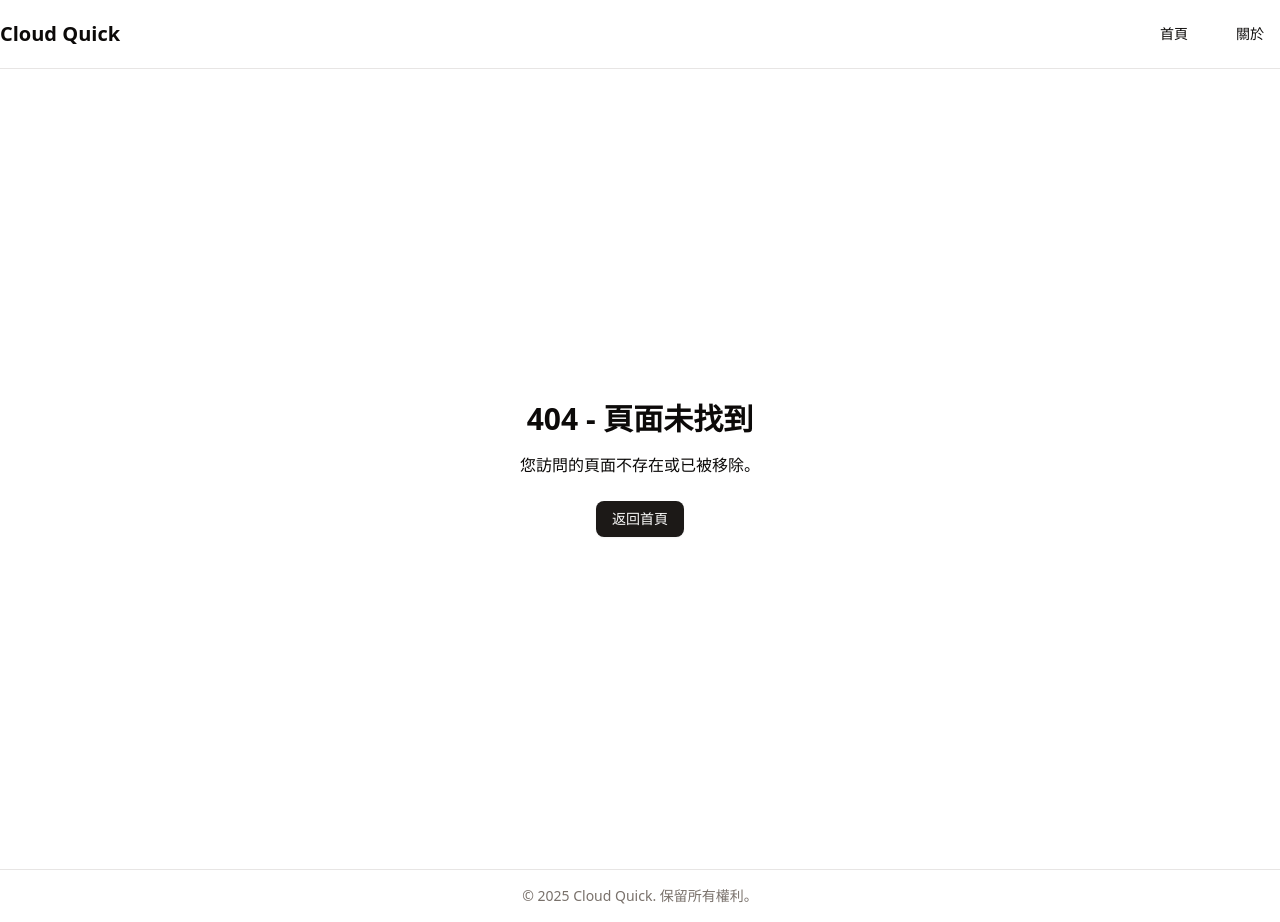
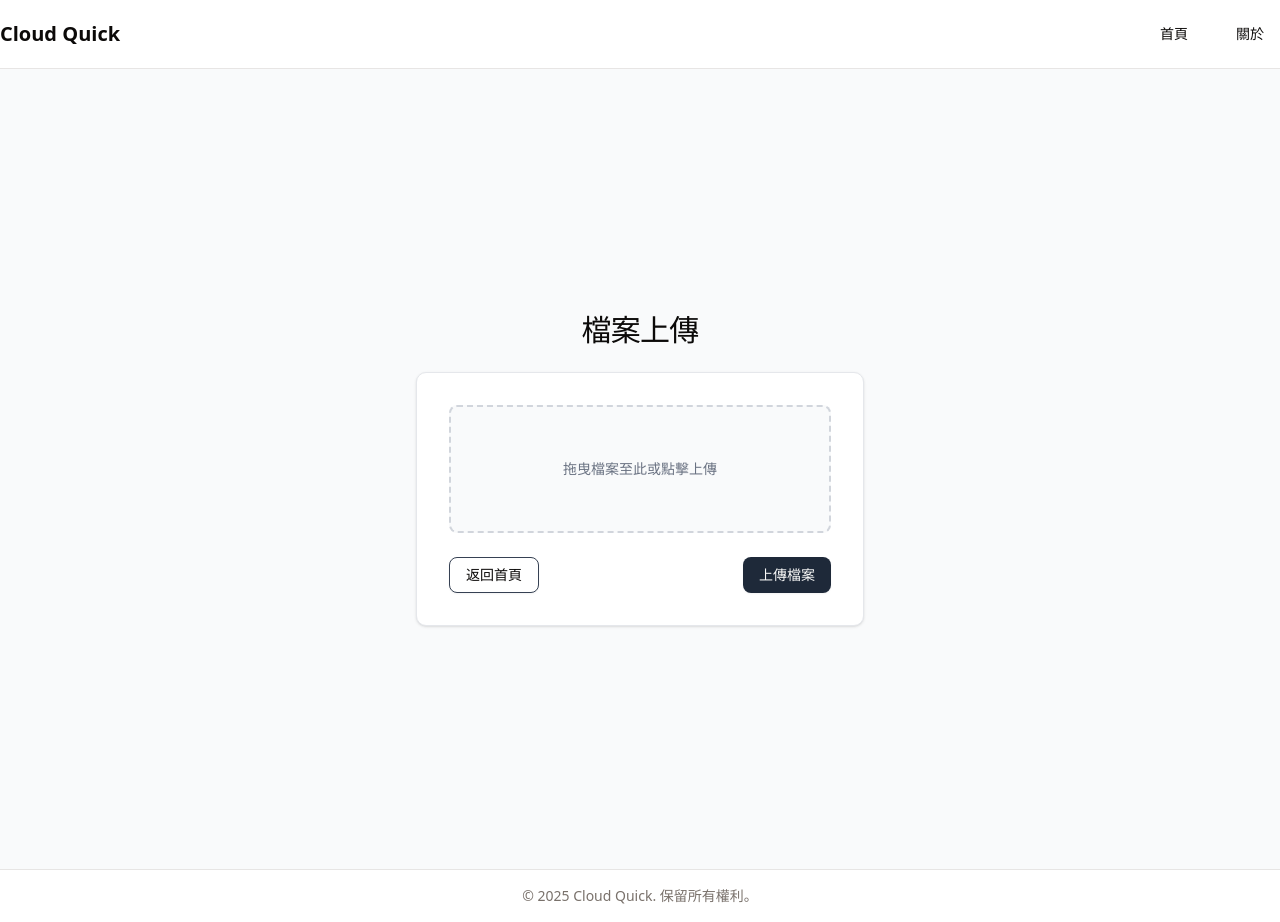
Before and after one commit to backas36/cloud-quick, a React (Vite) app: page /upload in a window 1280 px wide. Before the commit this address had no page. Built offline with nearby package versions, Linux system fonts and the light colour scheme.

Commit message:
feat: add Upload page and update Home navigation
- Introduce a new Upload page for file uploads, enhancing application functionality.
- Update Home component to include a link to the Upload page, improving user navigation.
- Ensure consistent styling and user experience across components.

```diff
--- a/src/App.tsx
+++ b/src/App.tsx
@@ -4,6 +4,7 @@
 import About from "@/pages/About";
 import Home from "@/pages/Home";
 import NotFound from "@/pages/NotFound";
+import Upload from "@/pages/Upload";
 
 const router = createBrowserRouter([
     {
@@ -19,6 +20,10 @@
                 element: <About />,
             },
             {
+                path: "upload",
+                element: <Upload />,
+            },
+            {
                 path: "*",
                 element: <NotFound />,
             },
--- a/src/pages/Home.tsx
+++ b/src/pages/Home.tsx
@@ -1,3 +1,5 @@
+import { Link } from "react-router-dom";
+
 import { Button } from "@/components/ui/button";
 
 export default function Home() {
@@ -5,11 +7,9 @@
         <div className='flex min-h-svh flex-col items-center justify-center'>
             <h1 className='mb-4 text-3xl font-bold'>Cloud Quick</h1>
             <p className='mb-6'>歡迎使用 Cloud Quick 應用</p>
-            <div className='flex gap-4'>
-                <Button variant='default'>默認按鈕</Button>
-                <Button variant='outline'>輪廓按鈕</Button>
-                <Button variant='destructive'>危險按鈕</Button>
-            </div>
+            <Button variant='outline' asChild className='border-gray-700 hover:bg-gray-100'>
+                <Link to='/upload'>前往上傳</Link>
+            </Button>
         </div>
     );
 }
--- /dev/null
+++ b/src/pages/Upload.tsx
@@ -0,0 +1,22 @@
+import { Link } from "react-router-dom";
+
+import { Button } from "@/components/ui/button";
+
+export default function Upload() {
+    return (
+        <div className='flex min-h-svh flex-col items-center justify-center space-y-6 bg-gray-50'>
+            <h1 className='text-3xl font-medium tracking-tight'>檔案上傳</h1>
+            <div className='w-full max-w-md rounded-lg border border-gray-200 bg-white p-8 shadow-sm'>
+                <div className='mb-6 flex h-32 w-full cursor-pointer items-center justify-center rounded-md border-2 border-dashed border-gray-300 bg-gray-50 hover:bg-gray-100'>
+                    <p className='text-sm text-gray-500'>拖曳檔案至此或點擊上傳</p>
+                </div>
+                <div className='flex justify-between'>
+                    <Button variant='outline' asChild className='border-gray-700 hover:bg-gray-100'>
+                        <Link to='/'>返回首頁</Link>
+                    </Button>
+                    <Button className='bg-gray-800 hover:bg-gray-700'>上傳檔案</Button>
+                </div>
+            </div>
+        </div>
+    );
+}
```
